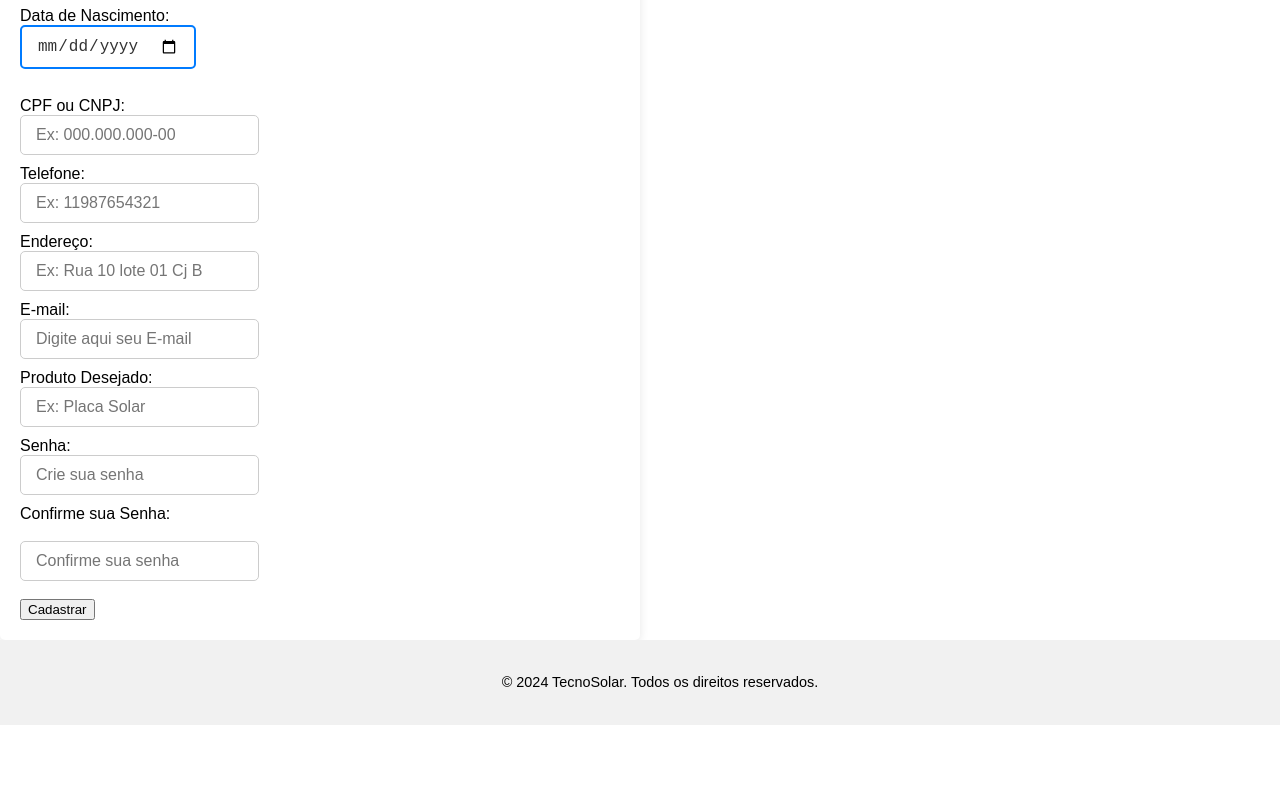
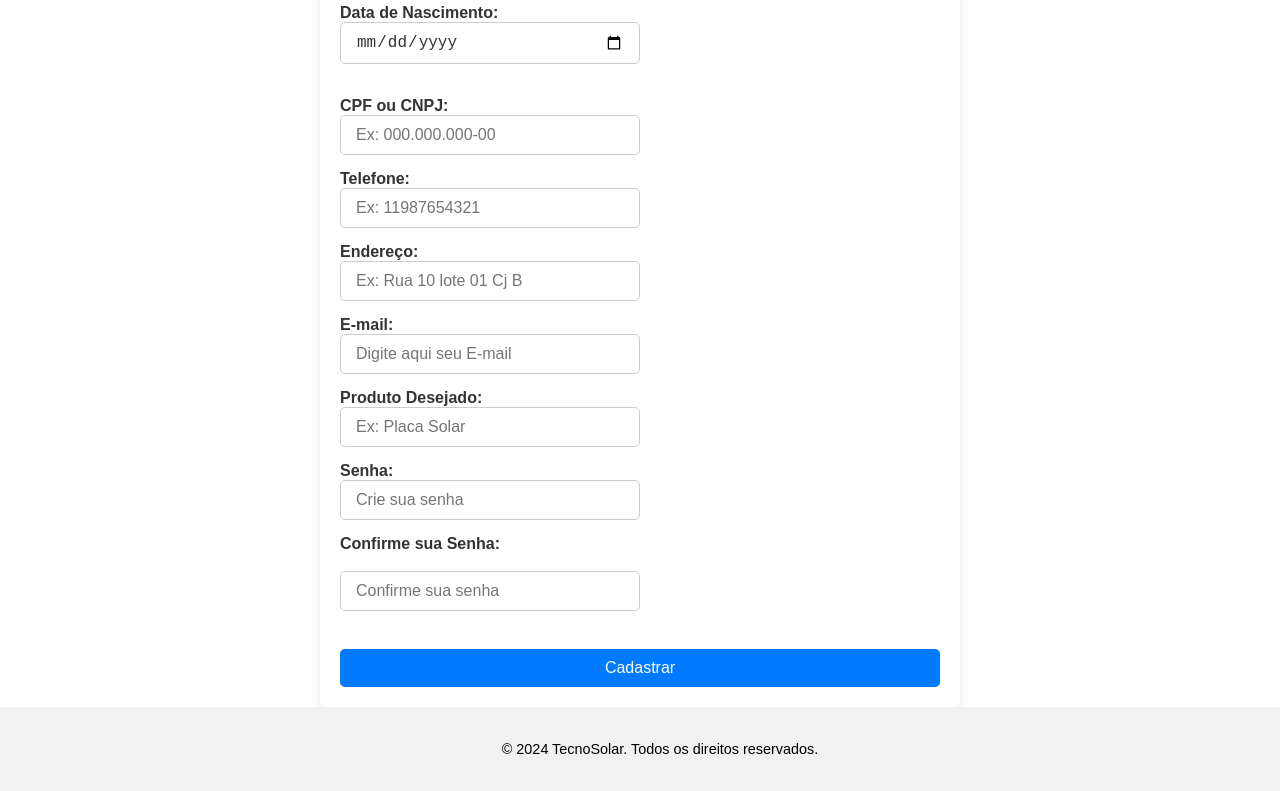
Before and after one commit to thalestpv/ProjetoJS, a website: page Cadastro.html in a window 1280 px wide. Shown: the part 241-1032 px from the top of the page. Before the commit the page ends 966 px from the top, so only its background shows below. Drawn offline with Linux system fonts and the light colour scheme.

Commit message:
finalizado cadastro.css

```diff
--- a/CSS/cadastro.css
+++ b/CSS/cadastro.css
@@ -11,83 +11,84 @@
     box-shadow: 0 0 10px rgb(0, 0, 0, 0.1);
 } */
 
-h1 {
-    text-align: center;
-}
-
-label {
-    display: block;
-    margin-top: 10px;
-}
-
+/* Container */
 .container {
     max-width: 600px;
-    margin: center;
+    margin: auto;
     background: white;
     padding: 20px;
     border-radius: 5px;
     box-shadow: 0 2px 10px rgba(0, 0, 0, 0.1);
 }
 
+/* Título */
 h1 {
-    /* text-align: center;s */
+    text-align: center;
+    color: #333;
+    font-size: 1.8em;
+}
+
+/* Labels */
+label {
+    display: block;
+    margin-top: 15px;
+    font-weight: bold;
     color: #333;
 }
 
-.DT_Nascimento{
-    border: 2px solid #007bff;
+/* Inputs */
+input[type="text"],
+input[type="date"],
+input[type="tel"],
+input[type="email"],
+input[type="password"],
+.DT_Nascimento,
+.Endereço,
+.Produto,
+.number,
+select {
+    border: 1px solid #ccc;
     border-radius: 5px;
     color: #333;
     font-size: 1rem;
-    padding: 10px 15px 10px 15px;
+    padding: 10px 15px;
+    width: 100%;
     max-width: 300px;
+    box-sizing: border-box;
+    transition: border-color 0.3s ease;
 }
-.DT_Nascimento:hover{
-    border: color #0056b3;
-    background-color:  #f7f7f7;
+
+.DT_Nascimento:hover,
+.Endereço:hover,
+.Produto:hover,
+.number:hover {
+    border-color: #0056b3;
+    background-color: #f7f7f7;
 }
-.DT_Nascimento:focus{
+
+.DT_Nascimento:focus,
+.Endereço:focus,
+.Produto:focus,
+.number:focus {
     border-color: #0056b3;
     box-shadow: 0 0 5px rgba(0, 123, 255, 0.5);
 }
 
-.Endereço,
-.Produto,
-.Senha
-{
+/* Botão */
+button {
+    background-color: #007bff;
+    color: white;
+    border: none;
+    padding: 10px 20px;
+    cursor: pointer;
+    font-size: 16px;
+    margin-top: 20px;
+    width: 100%;
     border-radius: 5px;
-    color: #333;
-    border: 1px solid #ccc;
-    border-radius: 5px;
-    color: #333;
-    font-size: 1rem;
-    padding: 10px 15px 10px 15px;
-    max-width: 300px;
+    transition: background-color 0.3s ease, transform 0.2s ease;
 }
 
-.Nome,
-.E-mail,
-.number,
-select {
-    border-radius: 5px;
-    color: #333;
-    border: 1px solid #ccc;
-    border-radius: 5px;
-    color: #333;
-    font-size: 1rem;
-    padding: 10px 15px 10px 15px;
-    max-width: 300px;
-}
-
-input[type="submit"] {
-    color: white;
-    border: none;
-    padding: 10px;
-    cursor: pointer;
-    font-size: 16px;
-}
-
-input[type="submit"]:hover {
-    background: #000;
+button:hover {
+    background-color: #0056b3;
     transform: scale(1.05);
 }
```
